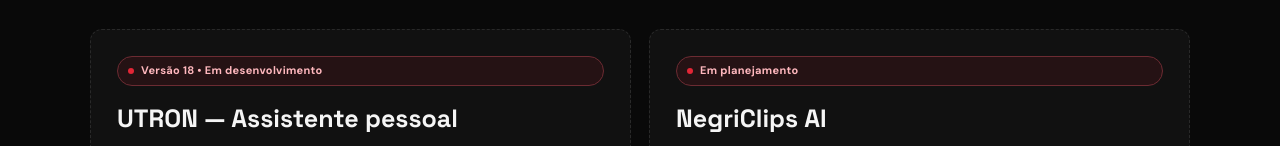
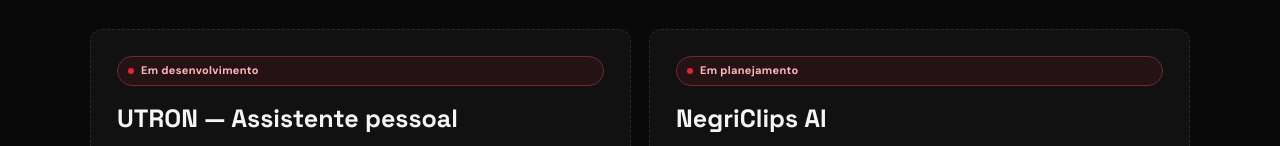
Before and after one commit to lucas287/portfolio, a plain HTML site: page index.html in a window 1280 px wide. Shown: the part 2586-2732 px from the top of the page. Drawn offline with Linux system fonts and the light colour scheme.

Commit message:
Mantém UTRON como projeto em desenvolvimento

```diff
--- a/index.html
+++ b/index.html
@@ -13,7 +13,7 @@
 <article class="project project-case"><img class="project-preview" src="https://raw.githubusercontent.com/lucas287/vestra/main/public/assets/adamantina-hero.jpg" alt="Imagem de apresentação do Vestra"><div class="project-top"><span class="number">03 / FERRAMENTA DE MERCADO</span><span>↗</span></div><h3>Vestra</h3><div class="case-details"><div><strong>Problema</strong><p>Pequenos comerciantes podem ter dificuldade para pesquisar produtos, comparar preços e planejar estratégias de venda.</p></div><div><strong>O que eu fiz</strong><p>Criei uma plataforma demonstrativa que reúne recursos de pesquisa de mercado, comparação de preços e apoio à tomada de decisão comercial.</p></div><div><strong>Como eu fiz</strong><p>Desenvolvi a interface com React, TypeScript e Vite, organizando telas e recursos de consulta e visualização.</p></div><div><strong>Resultado</strong><p>Uma demonstração web publicada para navegação. Os dados de preços, fornecedores e indicadores apresentados são ilustrativos, não cotações ou resultados comerciais reais.</p></div></div><div class="tags"><span class="tag">React</span><span class="tag">TypeScript</span><span class="tag">Vite</span></div><a href="https://vestra-roan.vercel.app/" target="_blank" rel="noreferrer">Abrir Vestra publicado ↗</a><a href="https://github.com/lucas287/vestra" target="_blank" rel="noreferrer">Ver código no GitHub ↗</a></article>
 </div></div></section>
 <section id="em-desenvolvimento" style="padding-top:10px"><div class="wrap"><div class="section-head"><div><div class="eyebrow">Próximos projetos</div><h2>Em desenvolvimento</h2></div><p class="sub">Ideias e iniciativas em construção. Os repositórios e demonstrações serão adicionados quando estiverem prontos para divulgação.</p></div><div class="grid">
-<article class="project status"><span class="status-label">Versão 18 • Em desenvolvimento</span><h3>UTRON — Assistente pessoal</h3><p>Assistente para Windows com interface holográfica, interação por texto e voz, integração com IA e ferramentas locais para consultar e controlar recursos do computador com permissões.</p><div class="tags"><span class="tag">Python</span><span class="tag">FastAPI</span><span class="tag">Electron</span><span class="tag">TypeScript</span><span class="tag">Three.js</span><span class="tag">SQLite</span></div><a href="https://github.com/lucas287/UTRON" target="_blank" rel="noreferrer">Ver código-fonte no GitHub ↗</a></article>
+<article class="project status"><span class="status-label">Em desenvolvimento</span><h3>UTRON — Assistente pessoal</h3><p>Assistente para Windows com interface holográfica, interação por texto e voz, integração com IA e ferramentas locais para consultar e controlar recursos do computador com permissões.</p><div class="tags"><span class="tag">Python</span><span class="tag">FastAPI</span><span class="tag">Electron</span><span class="tag">TypeScript</span><span class="tag">Three.js</span><span class="tag">SQLite</span></div><a href="https://github.com/lucas287/UTRON" target="_blank" rel="noreferrer">Ver código-fonte no GitHub ↗</a></article>
 <article class="project status"><span class="status-label">Em planejamento</span><h3>NegriClips AI</h3><p>Projeto de automação de edição e criação de cortes de vídeos, com prévia para aprovação antes da publicação.</p><div class="tags"><span class="tag">IA</span><span class="tag">Vídeo</span><span class="tag">Automação</span></div></article>
 <article class="project status"><span class="status-label">Em concepção</span><h3>Vitrine Marketplace</h3><p>Conceito de marketplace local para conectar comerciantes e consumidores, com catálogo de produtos e recursos de divulgação.</p><div class="tags"><span class="tag">Marketplace</span><span class="tag">E-commerce</span><span class="tag">Projeto de produto</span></div></article>
 </div></div></section>
```
